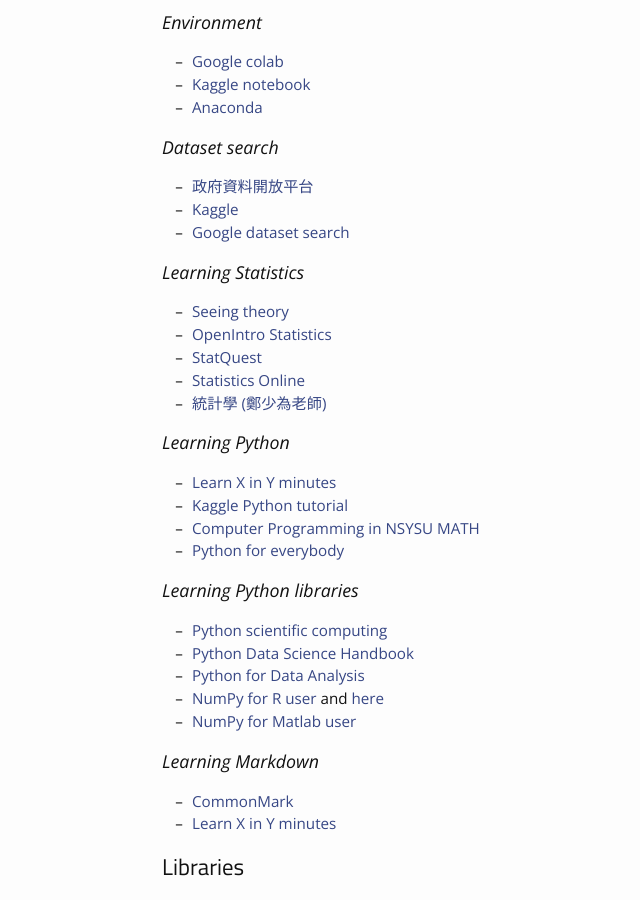
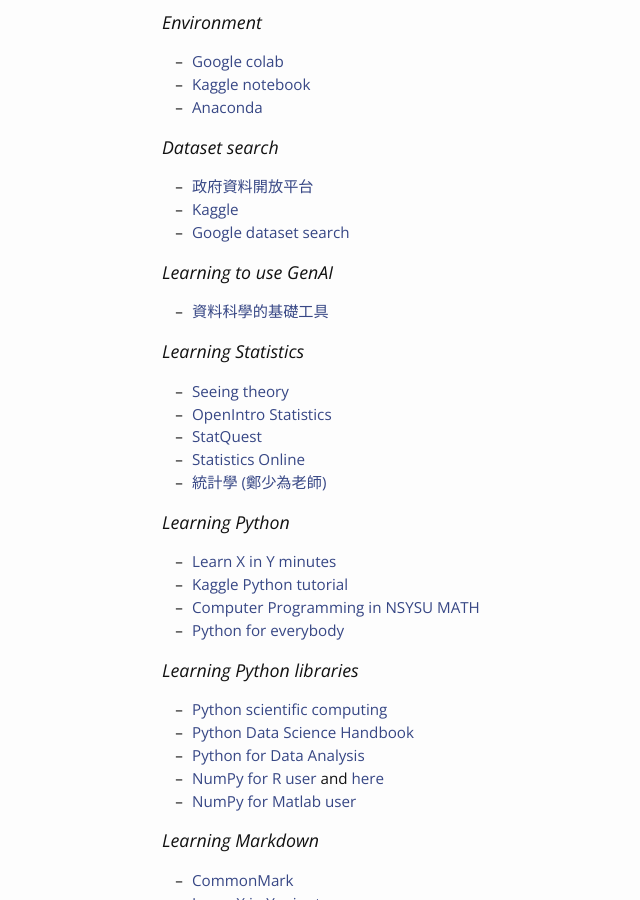
Before and after one commit to phonchi/nsysu-math524, a Jekyll site: the page built from materials.md, in a window 1280 px wide and 900 px high, scrolled down 633 px. Shown: the whole window, without its empty margins (33-673 px from the left). Built offline with Jekyll 4.4.1, drawn with Linux system fonts in a browser that asks for light colours; nearby versions of some CDN libraries.

Commit message:
Add resources for learning GenAI

```diff
--- a/materials.md
+++ b/materials.md
@@ -34,6 +34,9 @@
 * [Kaggle](https://www.kaggle.com/datasets)
 * [Google dataset search](https://datasetsearch.research.google.com/)
 
+### Learning to use GenAI
+* [資料科學的基礎工具](https://github.com/phonchi/Fundamental-tools-for-data-science)
+
 ### Learning Statistics
 * [Seeing theory](https://seeing-theory.brown.edu/#firstPage)
 * [OpenIntro Statistics](https://www.openintro.org/book/os/)
@@ -46,7 +49,6 @@
 * [Kaggle Python tutorial](https://www.kaggle.com/learn/python)
 * [Computer Programming in NSYSU MATH](https://phonchi.github.io/Computer_Programming/)
 * [Python for everybody](https://www.py4e.com/)
-
 
 ### Learning Python libraries
 * [Python scientific computing](https://scipy-lectures.org/)
```
